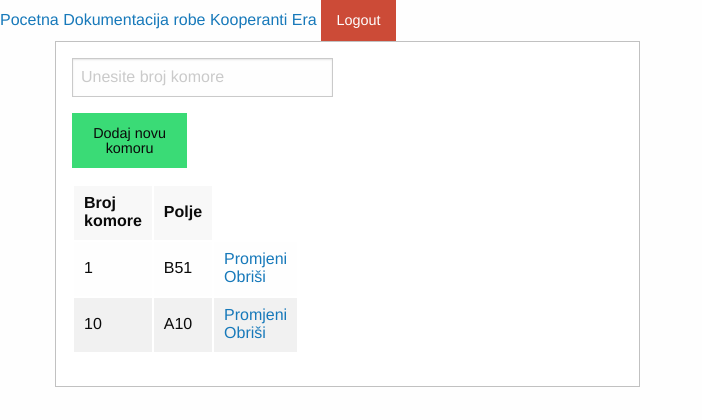
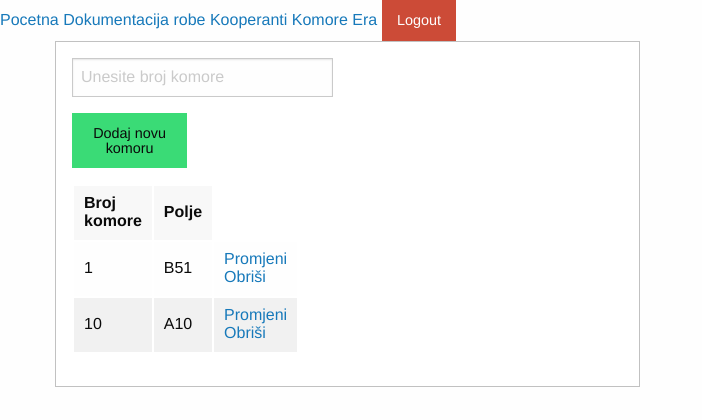
Before and after one commit to IvanNovak92/Ljetni-rad, a PHP site: page /privatno/komora/index.php in a window 1280 px wide. Shown: the top 420 px of the page, without its empty margins (0-702 px from the left). Run offline with PHP 8.4, Linux system fonts and the light colour scheme; the visitor is signed in with stand-in values (Sample User, id 1); data comes from the database, SQL or seed files in the repository.

Commit message:
Add files via upload

```diff
--- a/predlosci/meni.php
+++ b/predlosci/meni.php
@@ -1,8 +1,9 @@
 <div style="size: " class="menu" style="background-color: black">
   <a href="<?php echo $putanjaAPP;  ?>privatno/roba/pindex.php">Pocetna</a>
   <a href="<?php echo $putanjaAPP;  ?>privatno/roba/roba.php">Dokumentacija robe</a>
-  <a href="<?php echo $putanjaAPP;  ?>privatno/kooperanti/kooperantIndex.php">Kooperanti</a>
-  <a href="<?php echo $putanjaAPP;  ?>privatno/era.php">Era</a>
+  <a href="<?php echo $putanjaAPP;  ?>privatno/kooperant/index.php">Kooperanti</a>
+  <a href="<?php echo $putanjaAPP;  ?>privatno/komora/index.php">Komore</a>
+  <a href="<?php echo $putanjaAPP;  ?>Era.png">Era</a>
   <a style="alignment-baseline: right" href="<?php echo $putanjaAPP;  ?>logout.php" class="alert button">Logout</a>
 
 </div>
```
